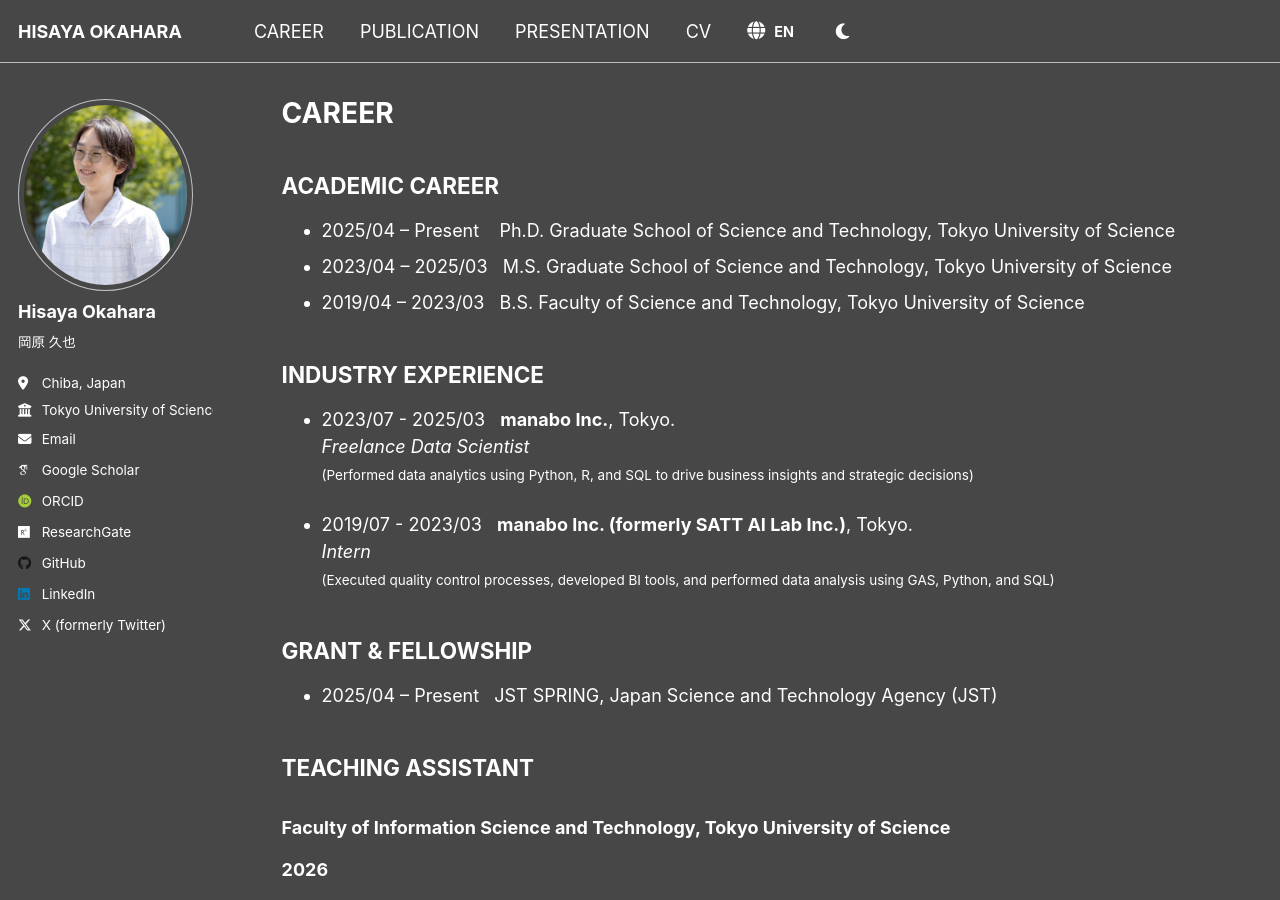
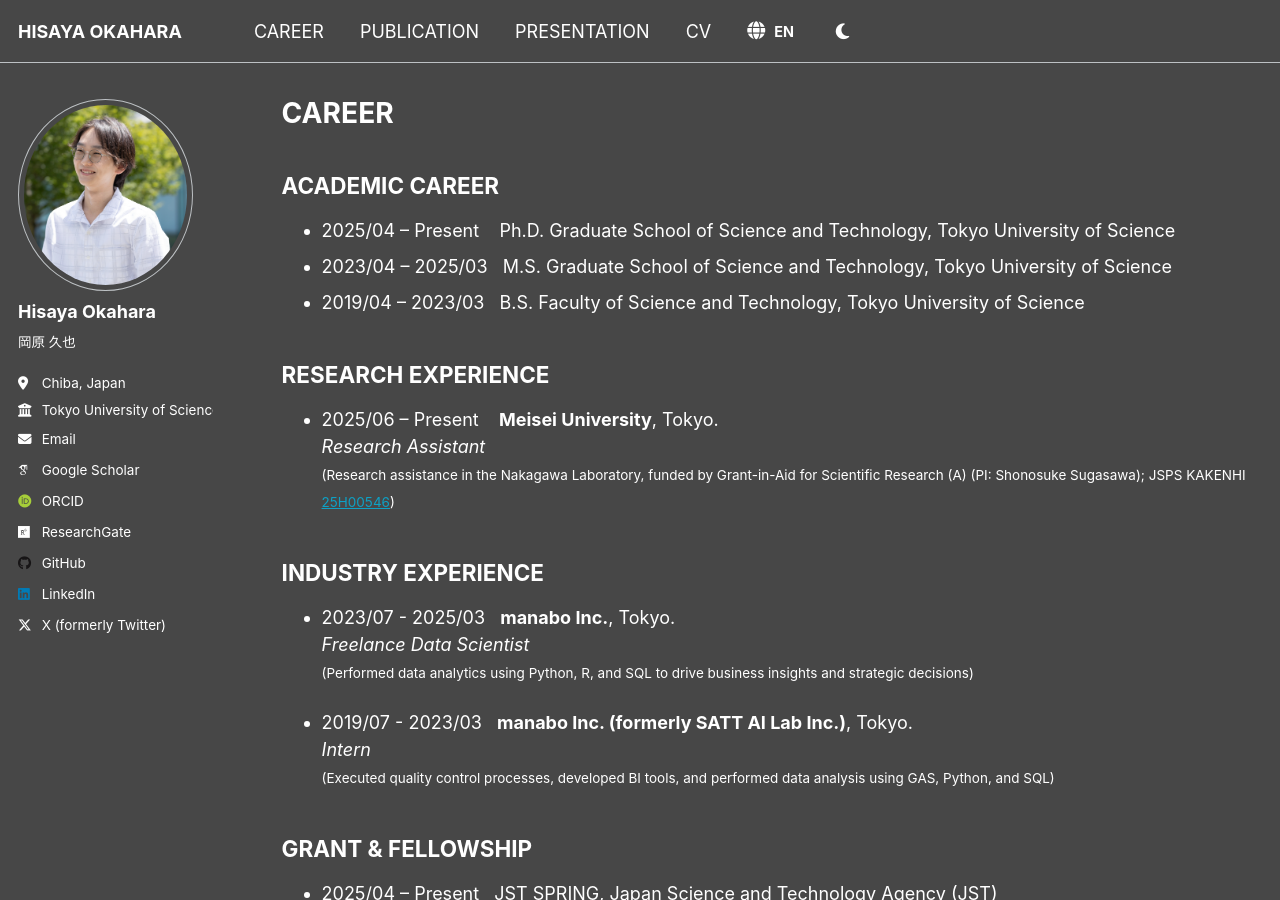
Before and after one commit to h-okahara/h-okahara.github.io, a Jekyll site: the page built from _pages/career.md, in a window 1280 px wide and 900 px high. Built offline with Jekyll 4.4.1, drawn with Linux system fonts in a browser that asks for light colours; some web fonts are replaced.

Commit message:
Add Meisei University research assistant position to CAREER and CV
Introduces a RESEARCH EXPERIENCE section (研究歴) shared by the CAREER
and CV pages. The position is funded by JSPS KAKENHI 25H00546
(Grant-in-Aid for Scientific Research (A), PI: Shonosuke Sugasawa).

```diff
--- /dev/null
+++ b/_includes/sections/career-research.md
@@ -0,0 +1,5 @@
+## <span data-i18n="career.header_research">RESEARCH EXPERIENCE</span>
+
+- 2025/06 – <span data-i18n="career.present">Present</span> &nbsp;&nbsp; **<span data-i18n="career.meisei">Meisei University</span>**, <span data-i18n="career.tokyo">Tokyo</span>.
+  *<span data-i18n="career.ra">Research Assistant</span>*
+  <small> (<span data-i18n="career.ra_desc">Research assistance in the Nakagawa Laboratory, funded by Grant-in-Aid for Scientific Research (A) (PI: Shonosuke Sugasawa)</span>; <span data-i18n="career.kakenhi">JSPS KAKENHI</span> [25H00546](https://kaken.nii.ac.jp/grant/KAKENHI-PROJECT-25H00546/)) </small>
--- a/_pages/career.md
+++ b/_pages/career.md
@@ -6,6 +6,9 @@ author_profile: true
 ---
 
 {% include sections/career-academic.md %}
+
+
+{% include sections/career-research.md %}
 
 
 {% include sections/career-industry.md %}
--- a/assets/translations/ja.json
+++ b/assets/translations/ja.json
@@ -59,6 +59,7 @@
   },
   "career": {
     "header_academic": "学歴",
+    "header_research": "研究歴",
     "header_industry": "職歴",
     "header_ta": "ティーチング・アシスタント",
     "header_other": "その他の活動",
@@ -71,6 +72,11 @@
     "phd": "東京理科大学大学院 創域理工学研究科 情報計算科学専攻 博士後期課程, 在学中",
     "ms": "東京理科大学大学院 創域理工学研究科 情報計算科学専攻 修士課程修了, 修士(理学)",
     "bs": "東京理科大学 理工学部 情報科学科 卒業, 学士(理学)",
+
+    "meisei": "明星大学",
+    "ra": "リサーチ・アシスタント",
+    "ra_desc": "中川研究室における研究補助。基盤研究(A)「複雑データに対するベイズモデリングの基盤創出」(研究代表者: 菅澤翔之助) による",
+    "kakenhi": "科研費",
 
     "manabo": "株式会社manabo",
     "manabo_old": "株式会社manabo (旧 SATT AIラボ株式会社)",
```
Also changed, not shown: _pages/cv.md (+3 -0 lines).
